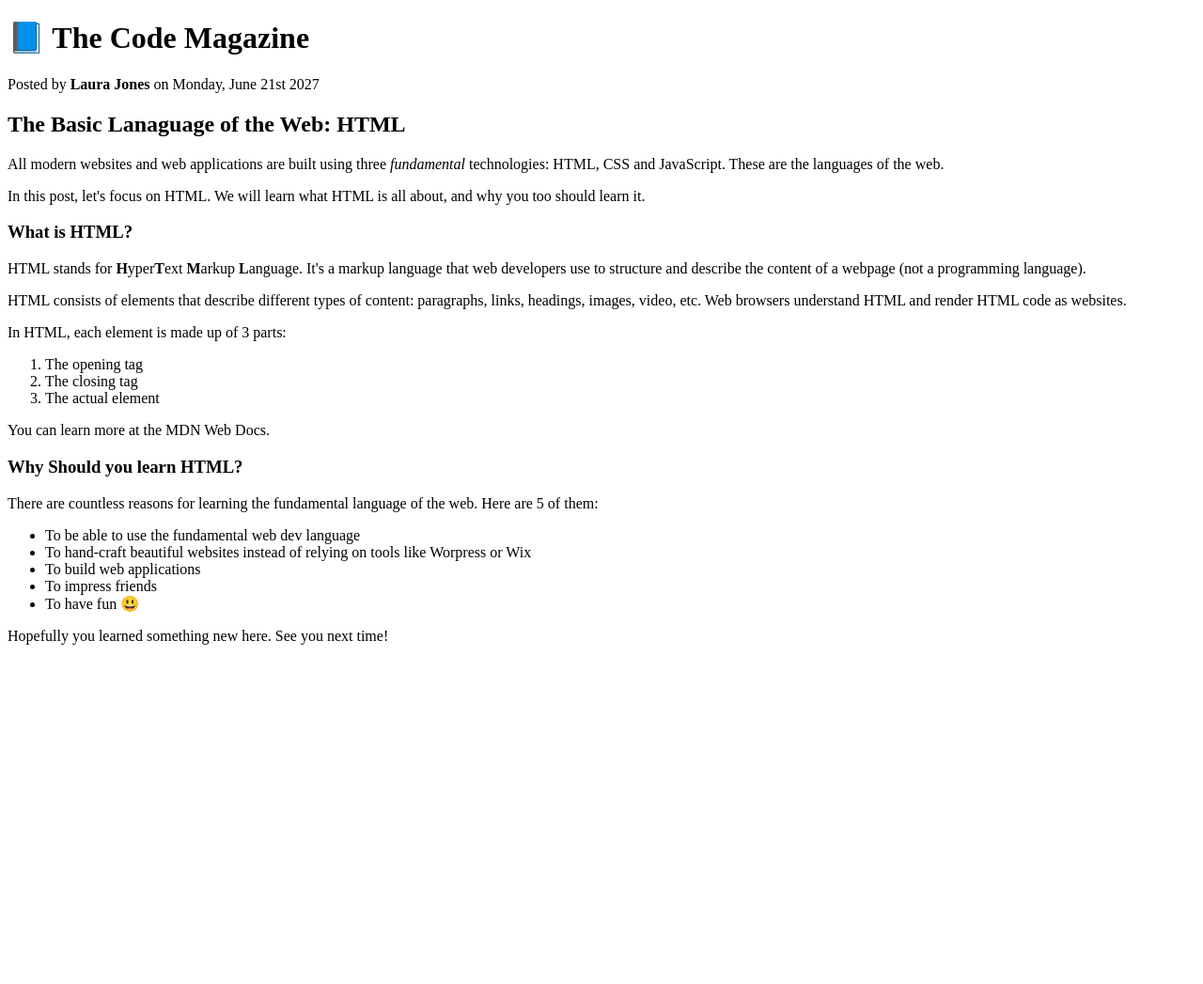
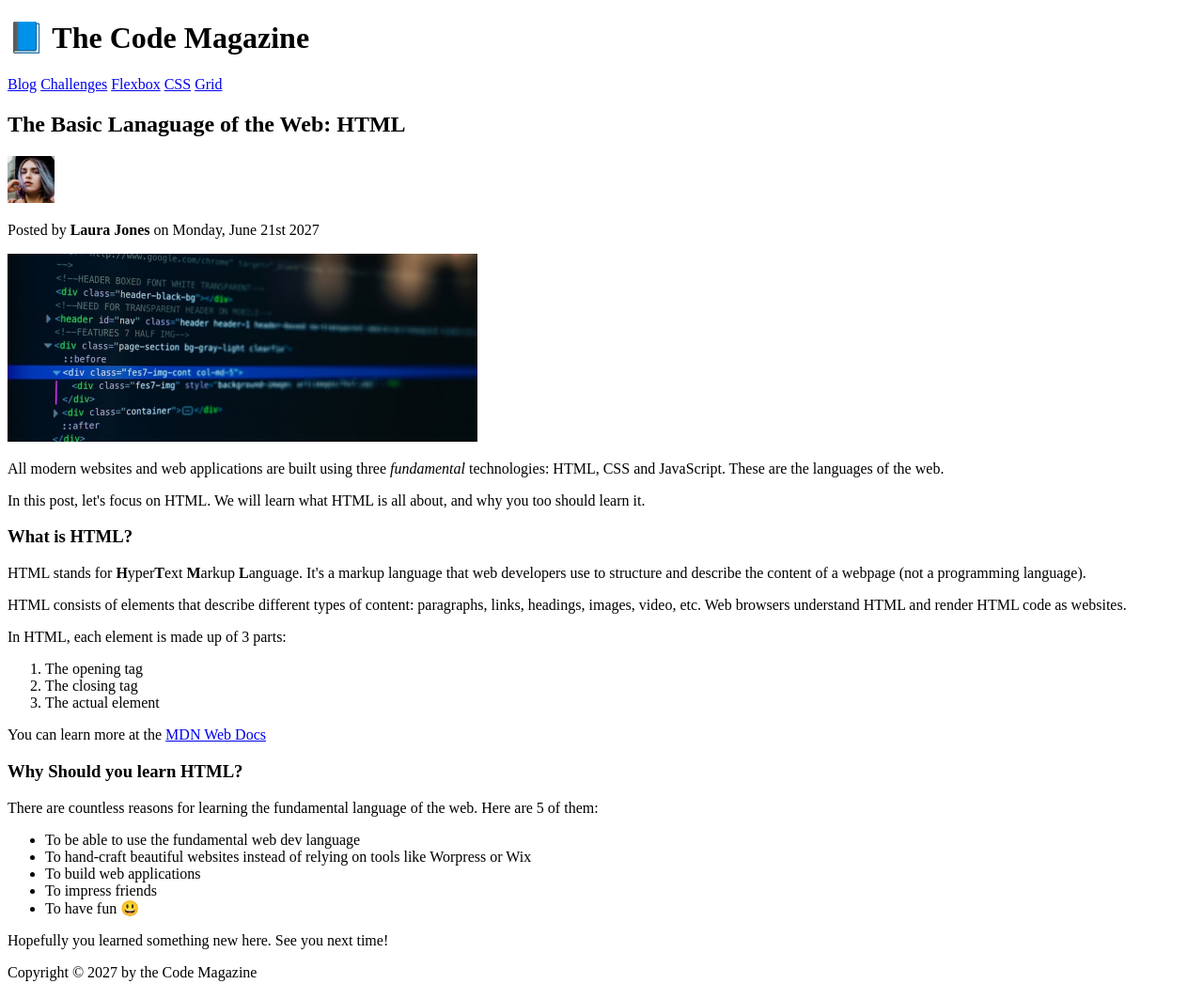
Before and after one commit to santiagosayshey/Web-Dev, a plain HTML site: page Exercises/02-HTML-Fundamentals/index.html in a window 1280 px wide. Shown: the whole page at 94% size. Before the commit the page ends 800 px from the top, so only its background shows below. Drawn offline with Linux system fonts and the light colour scheme.

Commit message:
finished section 1 exercises / notes

```diff
--- a/Exercises/02-HTML-Fundamentals/index.html
+++ b/Exercises/02-HTML-Fundamentals/index.html
@@ -1,14 +1,44 @@
 <!DOCTYPE html>
-<html>
+<html lang="en">
   <head>
+    <meta charset="UTF-8" />
     <title>The Basic Lanaguage of the Web: HTML</title>
   </head>
 
   <body>
+    <header>
       <h1>📘 The Code Magazine</h1>
-    <p1> Posted by <strong>Laura Jones</strong> on Monday, June 21st 2027 </p1>
 
+      <nav>
+        <a href="blog.html">Blog</a>
+        <a href="challenges.html">Challenges</a>
+        <a href="flexbox.html">Flexbox</a>
+        <a href="CSS.html">CSS</a>
+        <a href="grid.html">Grid</a>
+      </nav>
+    </header>
+
+    <article>
+      <header>
         <h2>The Basic Lanaguage of the Web: HTML</h2>
+
+        <img
+          src="laura-jones.jpg"
+          alt="head shot of laura jones"
+          width="50"
+          height="50"
+        />
+
+        <p>Posted by <strong>Laura Jones</strong> on Monday, June 21st 2027</p>
+
+        <img
+          src="post-img.jpg"
+          alt="HTML code on a screen"
+          width="500"
+          height="200"
+        />
+      </header>
+
       <p>
         All modern websites and web applications are built using three
         <em>fundamental</em>
@@ -24,9 +54,9 @@
       <h3>What is HTML?</h3>
       <p>
         HTML stands for <strong>H</strong>yper<strong>T</strong>ext
-      <strong>M</strong>arkup <strong>L</strong>anguage. It's a markup language
-      that web developers use to structure and describe the content of a webpage
-      (not a programming language).
+        <strong>M</strong>arkup <strong>L</strong>anguage. It's a markup
+        language that web developers use to structure and describe the content
+        of a webpage (not a programming language).
       </p>
 
       <p>
@@ -43,7 +73,14 @@
         <li>The actual element</li>
       </ol>
 
-    <p>You can learn more at the MDN Web Docs.</p>
+      <p>
+        You can learn more at the
+        <a
+          href="https://developer.mozilla.org/en-US/docs/Web/HTML"
+          target="_blank"
+          >MDN Web Docs</a
+        >
+      </p>
 
       <h3>Why Should you learn HTML?</h3>
       <p>
@@ -63,5 +100,7 @@
       </ul>
 
       <p>Hopefully you learned something new here. See you next time!</p>
+    </article>
+    <footer>Copyright &copy; 2027 by the Code Magazine</footer>
   </body>
 </html>
```
Also changed, not shown: Exercises/02-HTML-Fundamentals/CSS.html (added, +14 -0 lines), Exercises/02-HTML-Fundamentals/blog.html (added, +13 -0 lines), Exercises/02-HTML-Fundamentals/challenges.html (added, +13 -0 lines), Exercises/02-HTML-Fundamentals/flexbox.html (added, +13 -0 lines), Exercises/02-HTML-Fundamentals/grid.html (added, +13 -0 lines), 2 other files. Lines whose indentation alone changed are shown as unchanged.
